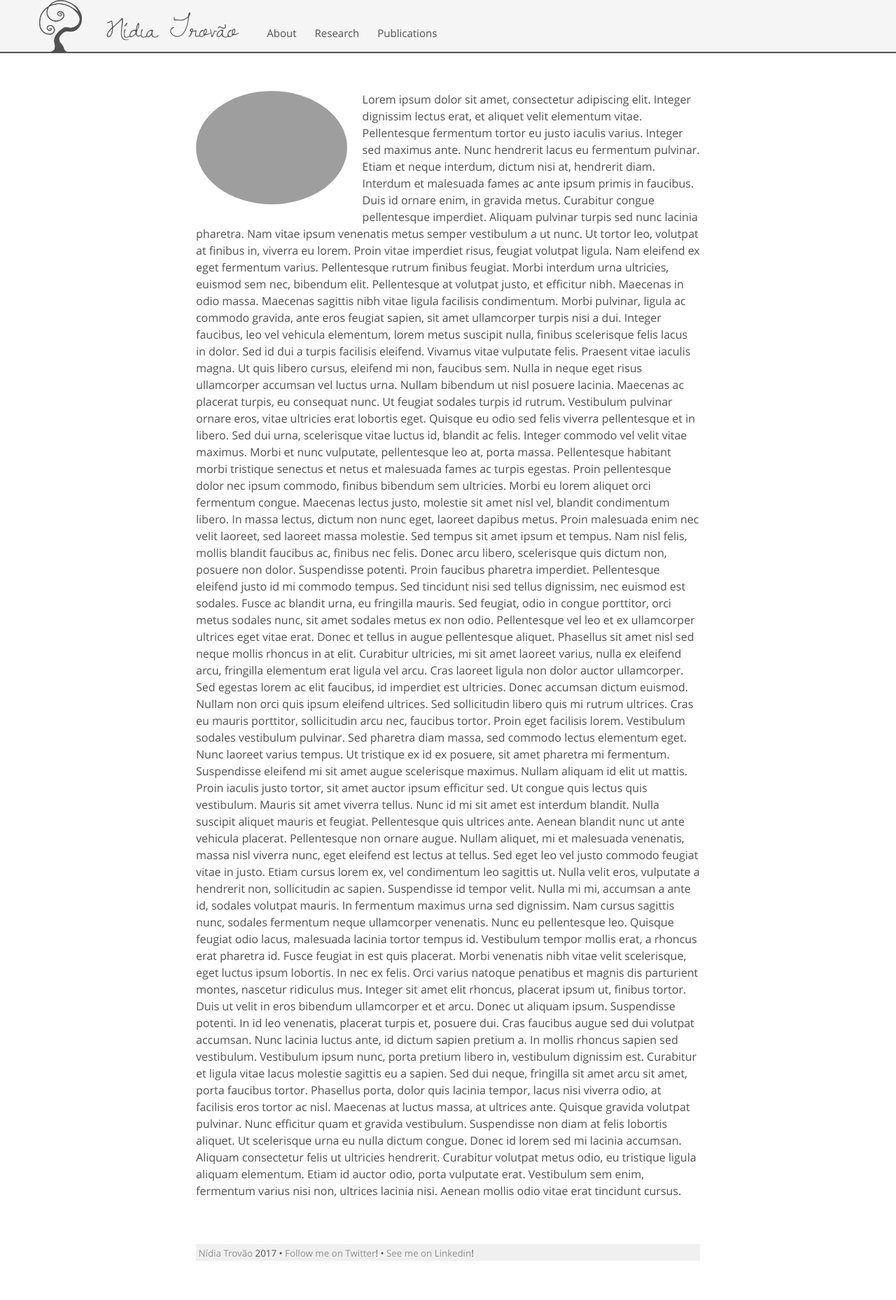
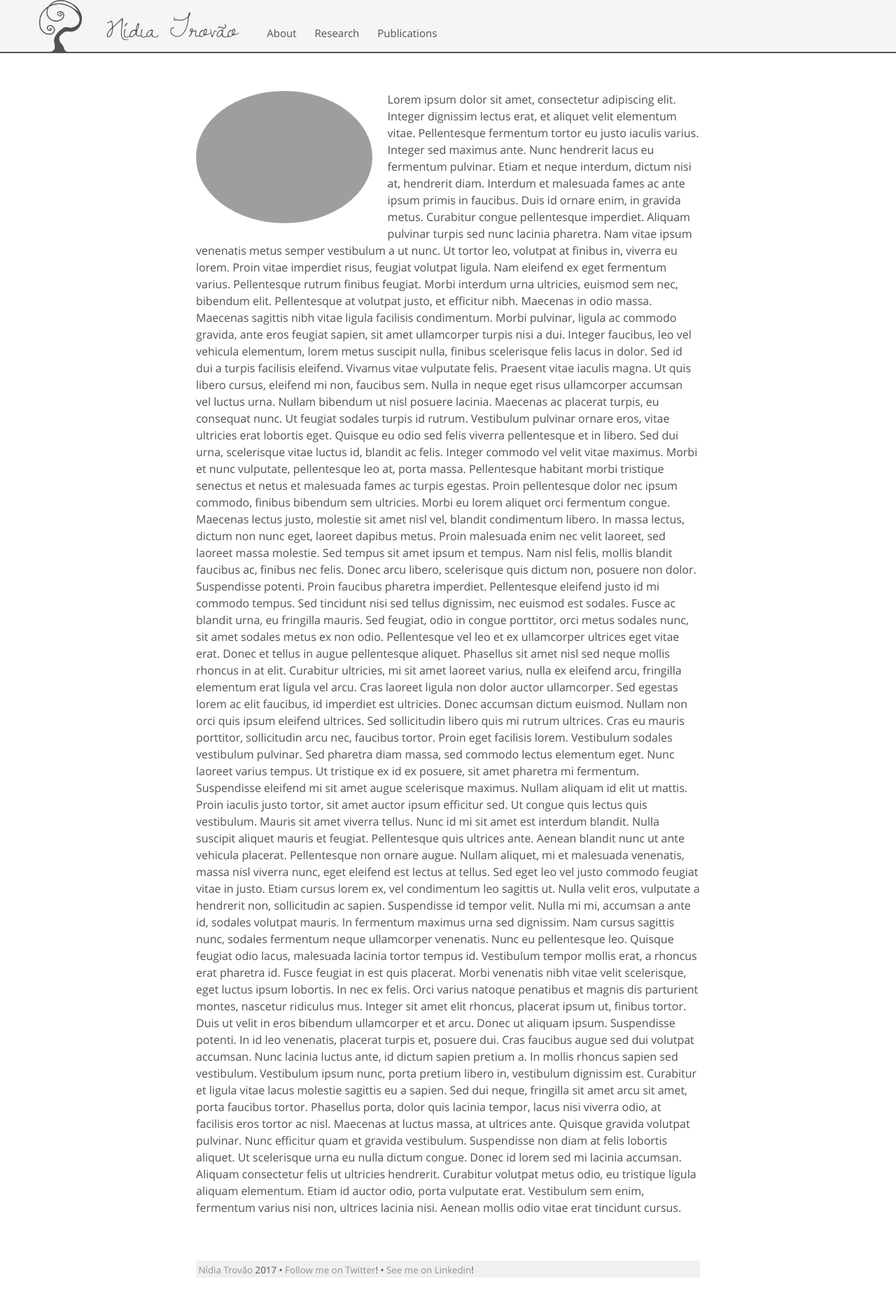
Before and after one commit to nidiatrovao/nidiatrovao.github.io, a Jekyll site: the page built from index.html, in a window 1280 px wide. Shown: the whole page at 70% size. Built offline with Jekyll 4.4.1, drawn with Linux system fonts in a browser that asks for light colours; before the commit the page ends 1834 px from its top, so only the background shows below that.

Commit message:
Update _base.scss

```diff
--- a/_sass/_base.scss
+++ b/_sass/_base.scss
@@ -66,7 +66,7 @@ a {
 
 img {
   //display: block;
-  max-width: 30%;
+  max-width: 35%;
   margin: 0 3% 1% 0;
   border-radius: 50%;
   float: left;
```
